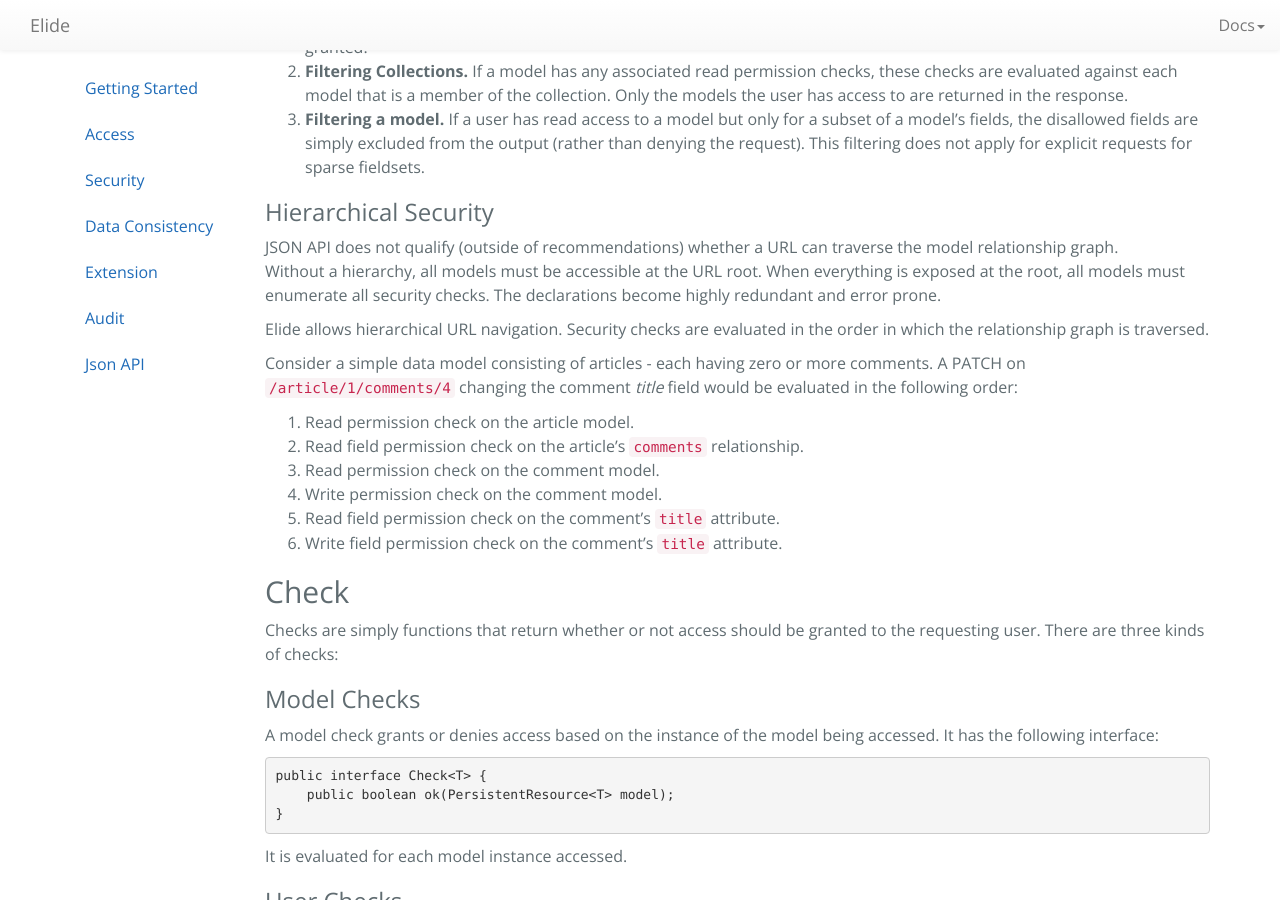
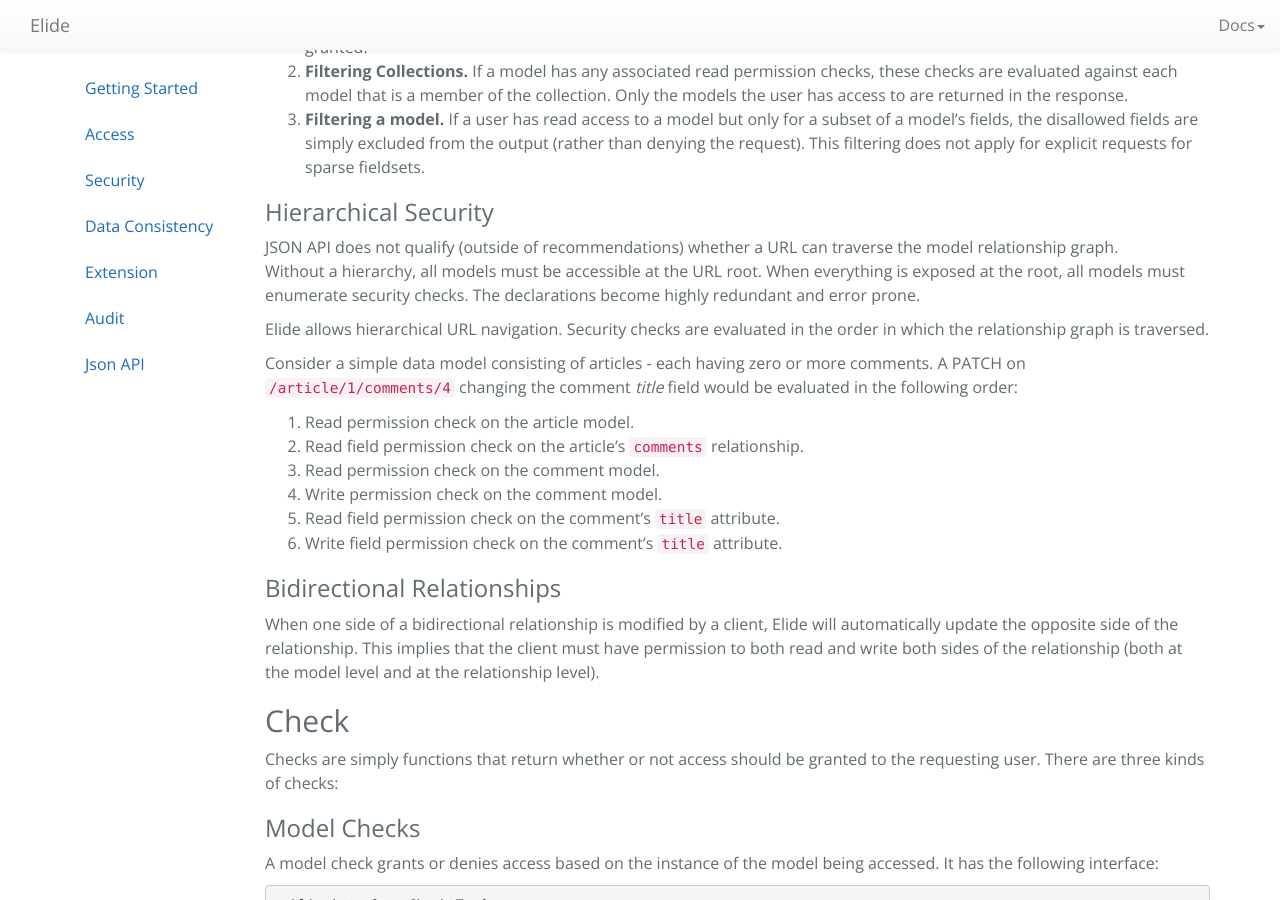
Before and after one commit to yahoo/elide-doc, a Jekyll site: the page built from pages/guide/03-security.md, in a window 1280 px wide and 900 px high, scrolled down 954 px. Built offline with Jekyll 4.4.1, drawn with Linux system fonts in a browser that asks for light colours; nearby versions of some CDN libraries; Markdown is read by kramdown in place of the engine named in the settings.

Commit message:
Adding description of how security is applied to bidirectional relationships

```diff
--- a/pages/guide/03-security.md
+++ b/pages/guide/03-security.md
@@ -42,7 +42,7 @@ Security is applied in three ways:
 
 JSON API does not qualify (outside of recommendations) whether a URL can traverse the model relationship graph.
 Without a hierarchy, all models must be accessible at the URL root.  When everything is exposed at the root,
-all models must enumerate all security checks.  The declarations become highly redundant and error prone.
+all models must enumerate security checks.  The declarations become highly redundant and error prone.
 
 Elide allows hierarchical URL navigation.  Security checks are evaluated in the order in which the
 relationship graph is traversed.
@@ -56,6 +56,12 @@ A PATCH on `/article/1/comments/4` changing the comment _title_ field would be e
 1. Write permission check on the comment model.
 1. Read field permission check on the comment's `title` attribute.
 1. Write field permission check on the comment's `title` attribute.
+
+### Bidirectional Relationships
+
+When one side of a bidirectional relationship is modified by a client, Elide will automatically update the opposite side
+of the relationship.  This implies that the client must have permission to both read and write both sides of the relationship (both
+at the model level and at the relationship level).
 
 ## Check
 
```
